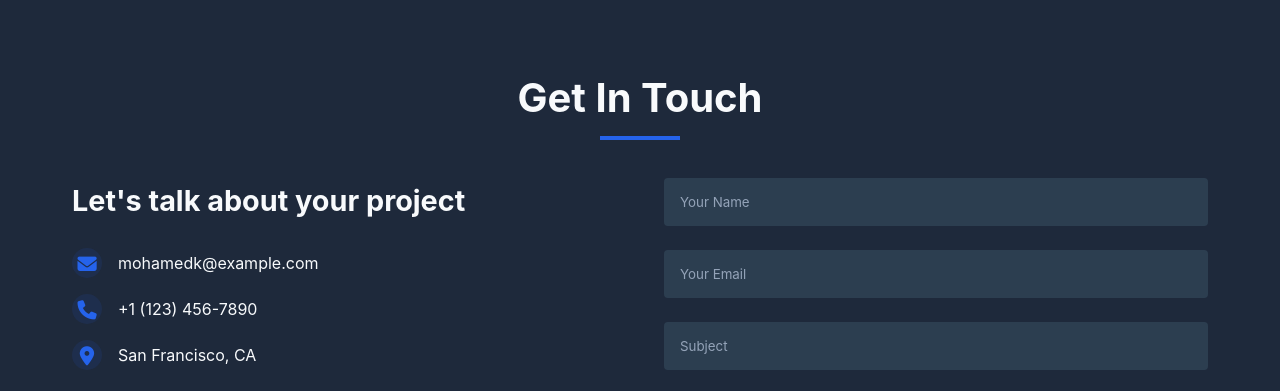
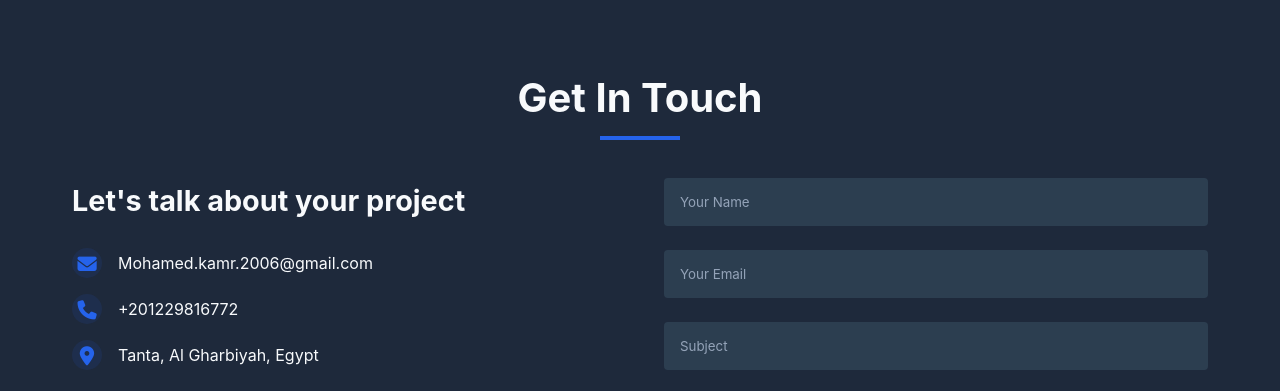
Before and after one commit to MO7MEDKMAR/Kmardev, a plain HTML site: page index.html in a window 1280 px wide. Shown: the part 2479-2870 px from the top of the page. Drawn offline with Linux system fonts and the light colour scheme.

Commit message:
Update index.html

```diff
--- a/index.html
+++ b/index.html
@@ -9,6 +9,7 @@
     <link rel="stylesheet" href="https://cdnjs.cloudflare.com/ajax/libs/font-awesome/6.4.0/css/all.min.css">
 </head>
 <body>
+    <div class="content">
         <!-- Header -->
         <header>
             <div class="container">
@@ -170,20 +171,20 @@
                         <div class="contact-details">
                             <div class="contact-item fade-in stagger-delay-1">
                                 <span class="contact-icon"><i class="fas fa-envelope"></i></span>
-                            <span>mohamedk@example.com</span>
+                                <span>Mohamed.kamr.2006@gmail.com</span>
                             </div>
                             <div class="contact-item fade-in stagger-delay-2">
                                 <span class="contact-icon"><i class="fas fa-phone"></i></span>
-                            <span>+1 (123) 456-7890</span>
+                                <span>+201229816772</span>
                             </div>
                             <div class="contact-item fade-in stagger-delay-3">
                                 <span class="contact-icon"><i class="fas fa-map-marker-alt"></i></span>
-                            <span>San Francisco, CA</span>
+                                <span>Tanta, Al Gharbiyah, Egypt</span>
                             </div>
                         </div>
                         <h3 class="fade-in stagger-delay-4">Connect with me</h3>
                         <div class="social-links">
-                        <a href="#" class="social-link fade-in stagger-delay-1"><i class="fab fa-github"></i></a>
+                            <a href="https://github.com/MO7MEDKMAR" class="social-link fade-in stagger-delay-1"><i class="fab fa-github"></i></a>
                             <a href="#" class="social-link fade-in stagger-delay-2"><i class="fab fa-linkedin-in"></i></a>
                             <a href="#" class="social-link fade-in stagger-delay-3"><i class="fab fa-twitter"></i></a>
                         </div>
@@ -221,6 +222,7 @@
                 <p class="footer-text">© 2025 Mohamed Kmar. All rights reserved.</p>
             </div>
         </footer>
+    </div>
 
     <!-- JavaScript -->
     <script src="portfolio.js"></script>
```
Lines whose indentation alone changed are shown as unchanged.
